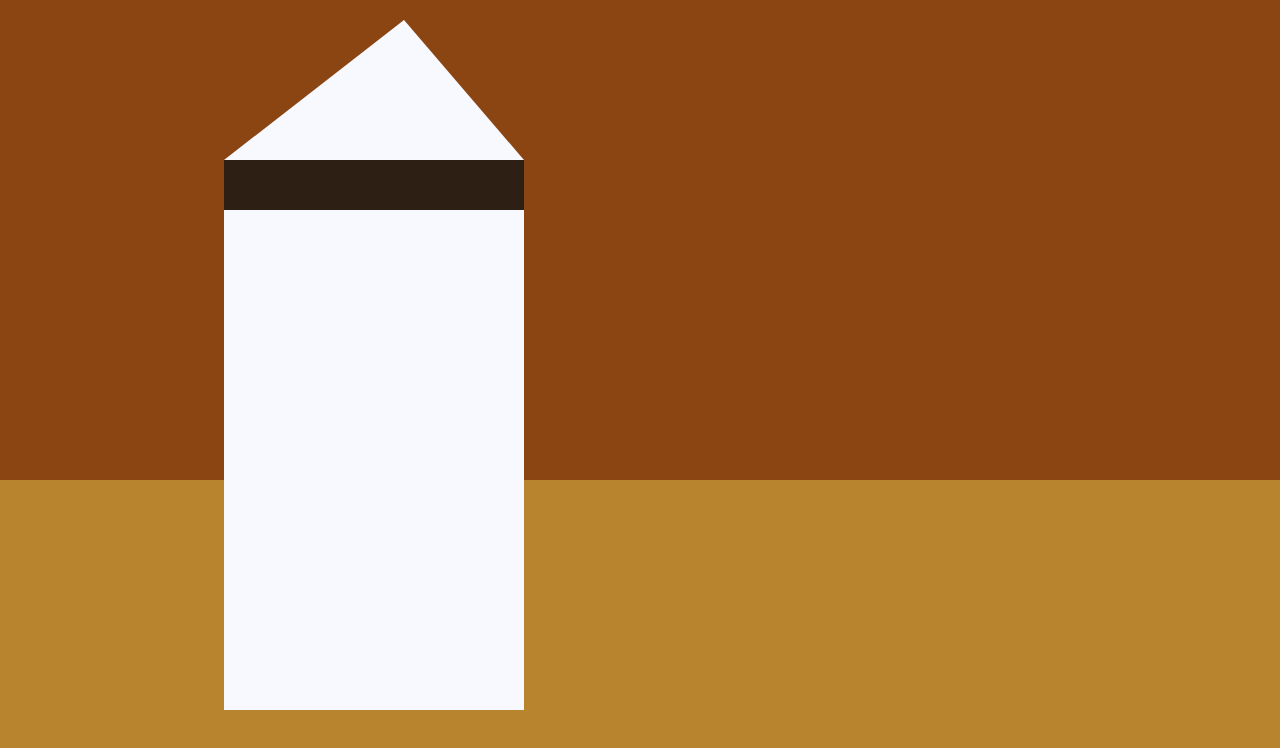
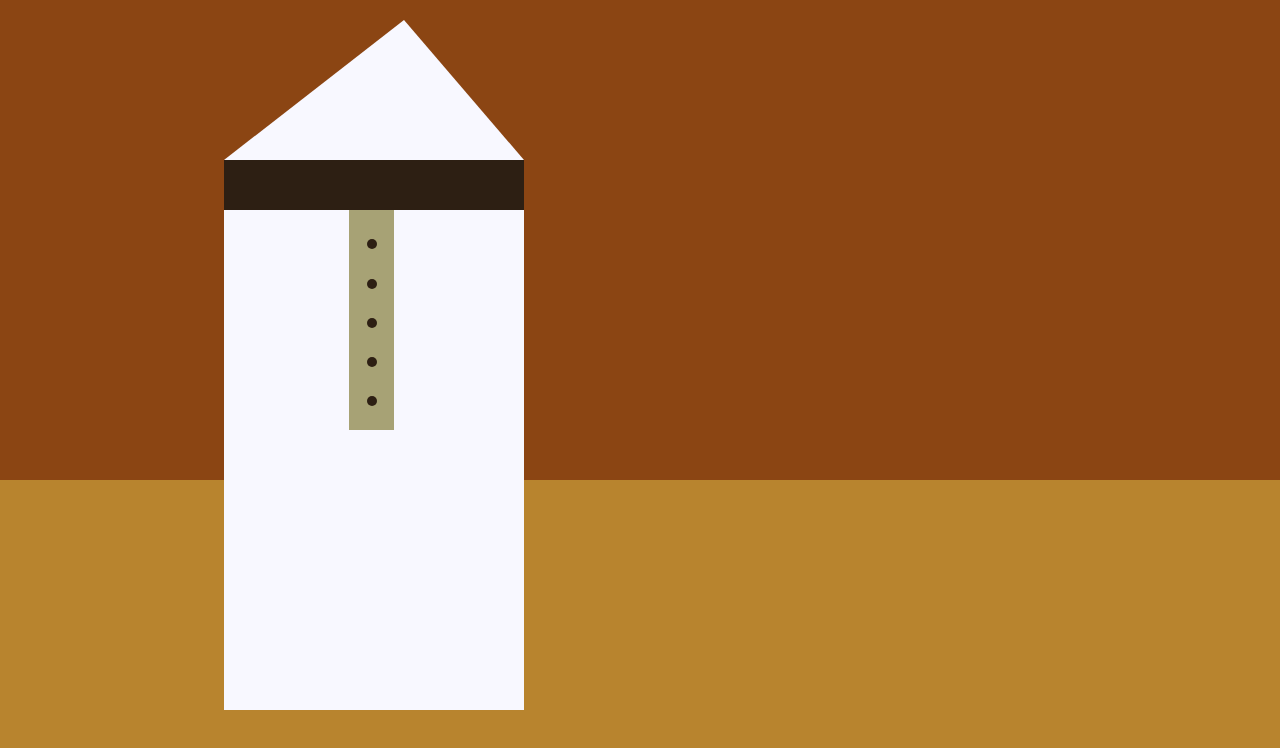
Before and after one commit to Yinkusadel/12-fcc-picasso-painting, a website: page index.html in a window 1280 px wide. Drawn offline with Linux system fonts and the light colour scheme.

Commit message:
add complete solution ti picasso painting project

```diff
--- a/styles.css
+++ b/styles.css
@@ -39,4 +39,28 @@ body{
     width :100%;
     height :50px;
     background-color:rgb(45, 31, 19);
+    position :absolute;
+    top :0;
+    left :0;
+    z-index:1;
   }
+
+  #gray-instrument {
+    width: 15%;
+    height: 40%;
+    background-color: rgb(167, 162, 117);
+    position: absolute;
+    top: 50px;
+    left: 125px;
+    z-index:1;
+  }
+
+  .black-dot {
+    width: 10px;
+    height: 10px;
+    background-color: rgb(45, 31, 19);
+    border-radius: 50%;
+    display: block;
+    margin: auto;
+    margin-top: 65%;
+  }
```
